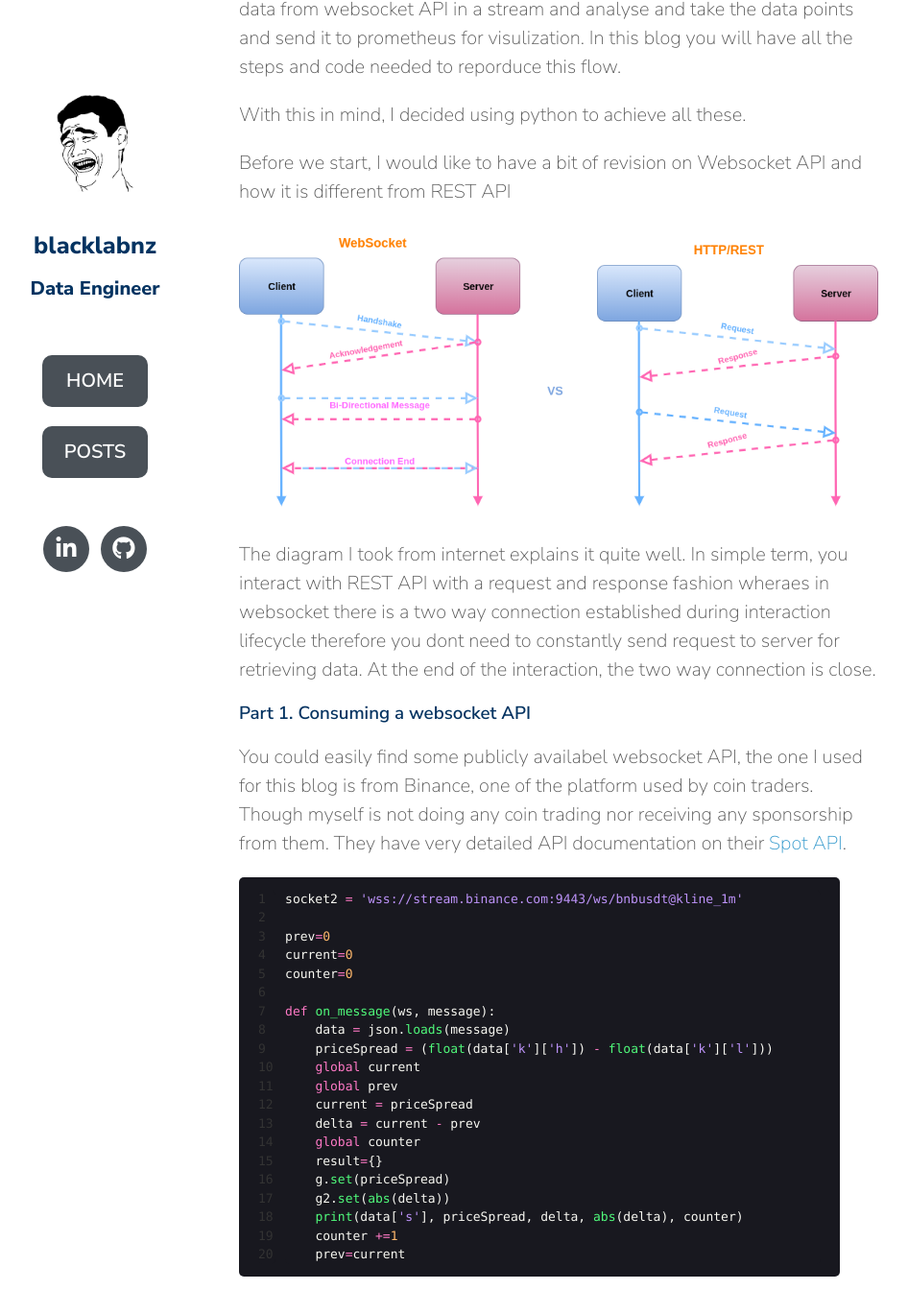
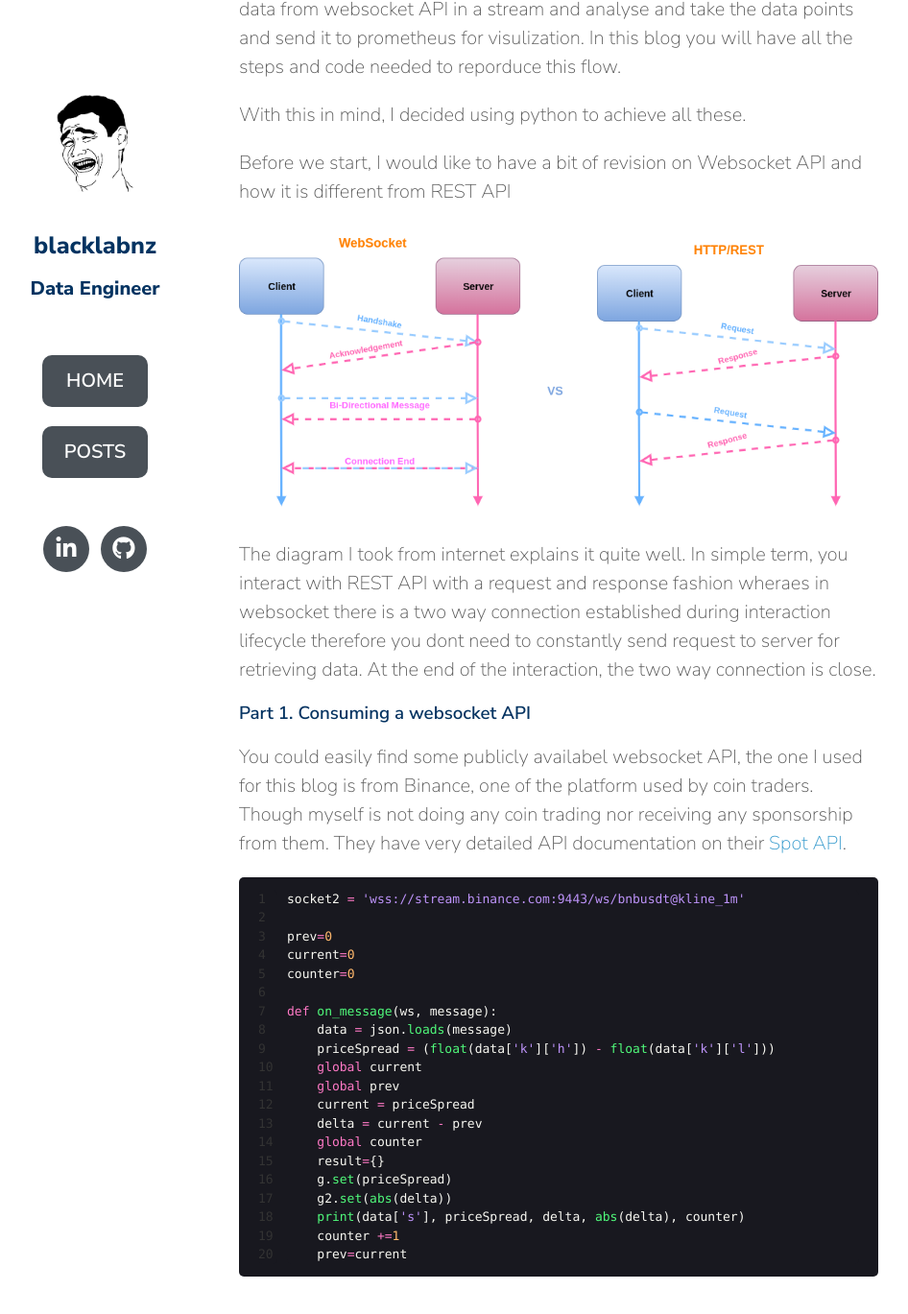
Before and after one commit to blacklabnz/blacklabnz.github.io, a Jekyll site: the page built from docs/_posts/2022-03-13-websocket-prometheus.md, in a window 1280 px wide and 1400 px high, scrolled down 211 px. Shown: the top 1369 px of the window at 96% size, without its empty margins (139-1085 px from the left). Built offline with Jekyll 4.4.1, drawn with Linux system fonts in a browser that asks for light colours; nearby versions of some CDN libraries; a style sheet for code colours, icons or effects is not loaded.

Commit message:
fix issu of code highlighter line number block size not consistent

```diff
--- a/docs/_sass/highlighter.scss
+++ b/docs/_sass/highlighter.scss
@@ -10,8 +10,11 @@
   margin: 0;
   padding: 0;
 }
+.highlight .gl {
+  width: 20px;
+}
 .highlight {
-  margin-left: 0;
+  margin: 0;
 }
 .highlight .hll {
   background-color: #44475a;
```
